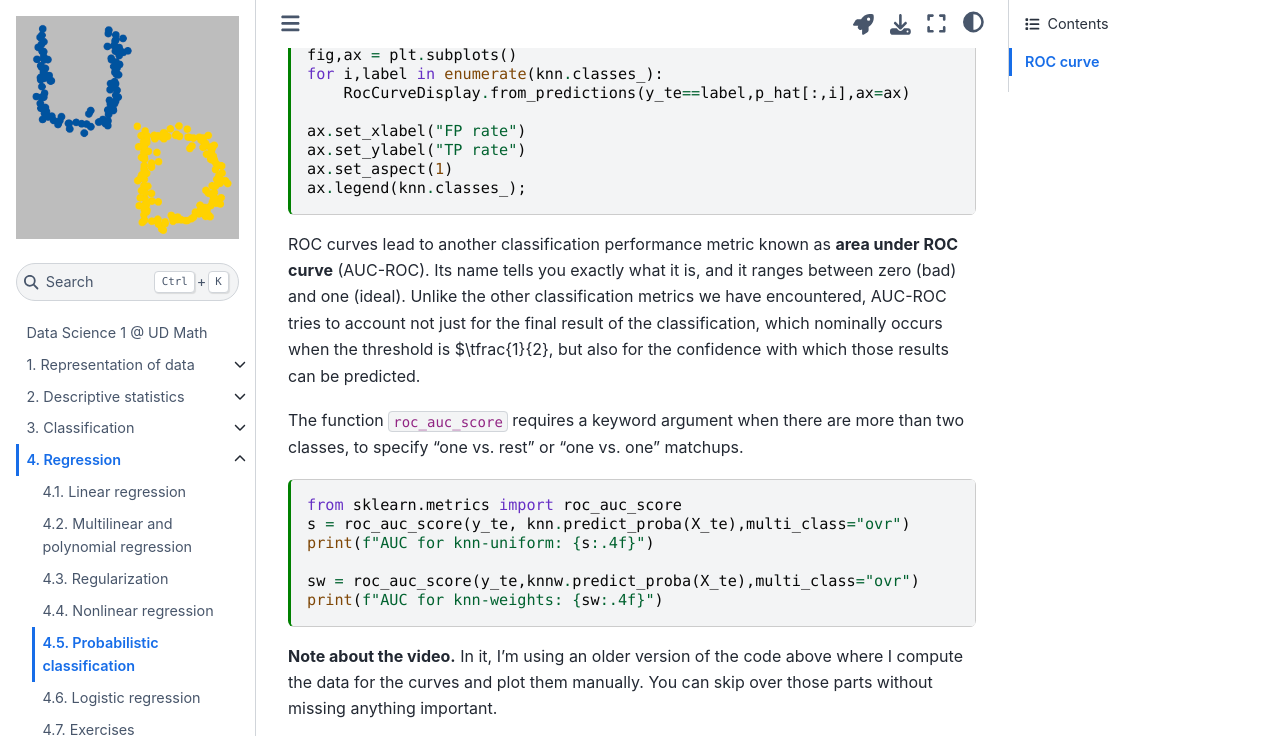
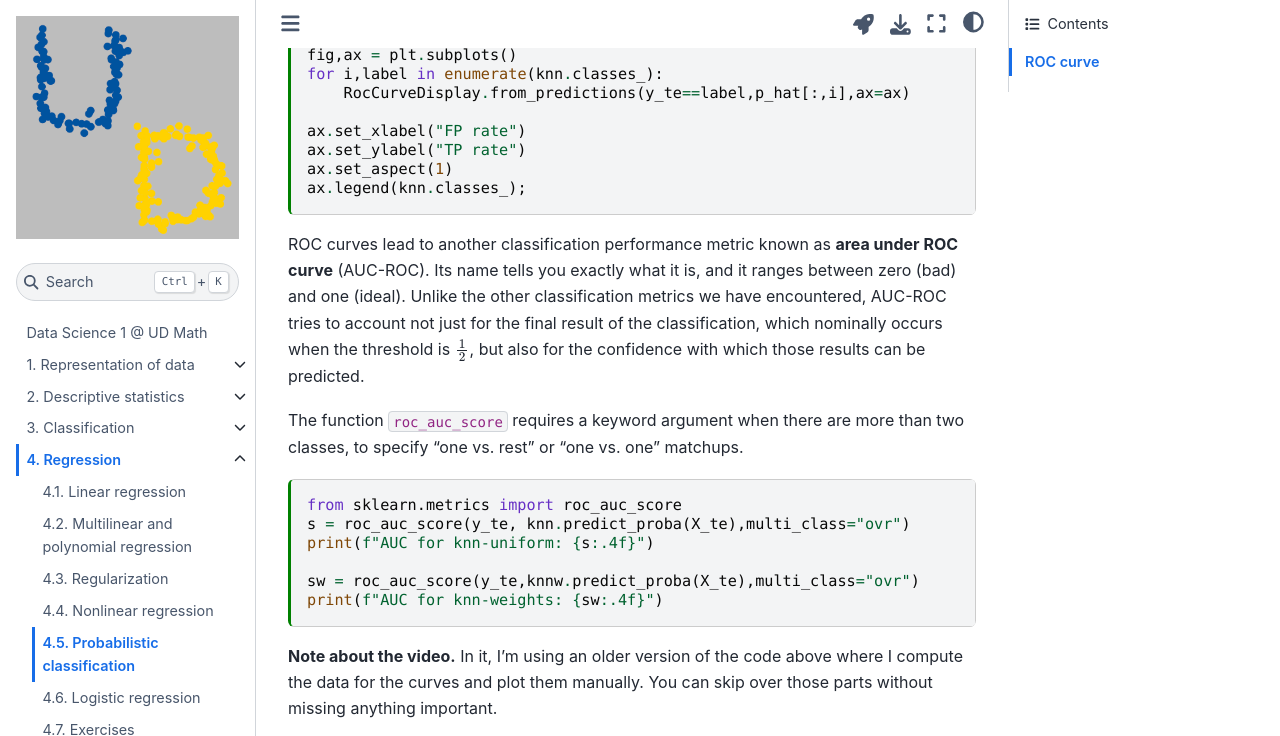
Before and after one commit to UD-Math-Data-Science-1/notes, a Jupyter Book: the page built from regression/prob_class.md, in a window 1280 px wide and 900 px high, scrolled down 3397 px, cut to the strip 0-736 px from the top of the window. Built offline with Jupyter Book 1.0.4 settings and Sphinx 7.4.7 and the Sphinx Book theme 1.1.4, drawn with Linux system fonts in a browser that asks for light colours; pages that are not in the unit, such as notebooks, are missing from menus.

````diff
--- a/regression/prob_class.md
+++ b/regression/prob_class.md
@@ -144,7 +144,7 @@ ax.set_aspect(1)
 ax.legend(knn.classes_);
 ```
 
-ROC curves lead to another classification performance metric known as **area under ROC curve** (AUC-ROC). Its name tells you exactly what it is, and it ranges between zero (bad) and one (ideal). Unlike the other classification metrics we have encountered, AUC-ROC tries to account not just for the final result of the classification, which nominally occurs when the threshold is $\tfrac{1}{2}, but also for the confidence with which those results can be predicted.
+ROC curves lead to another classification performance metric known as **area under ROC curve** (AUC-ROC). Its name tells you exactly what it is, and it ranges between zero (bad) and one (ideal). Unlike the other classification metrics we have encountered, AUC-ROC tries to account not just for the final result of the classification, which nominally occurs when the threshold is $\tfrac{1}{2}$, but also for the confidence with which those results can be predicted.
 
 The function `roc_auc_score` requires a keyword argument when there are more than two classes, to specify "one vs. rest" or "one vs. one" matchups.
 
````
